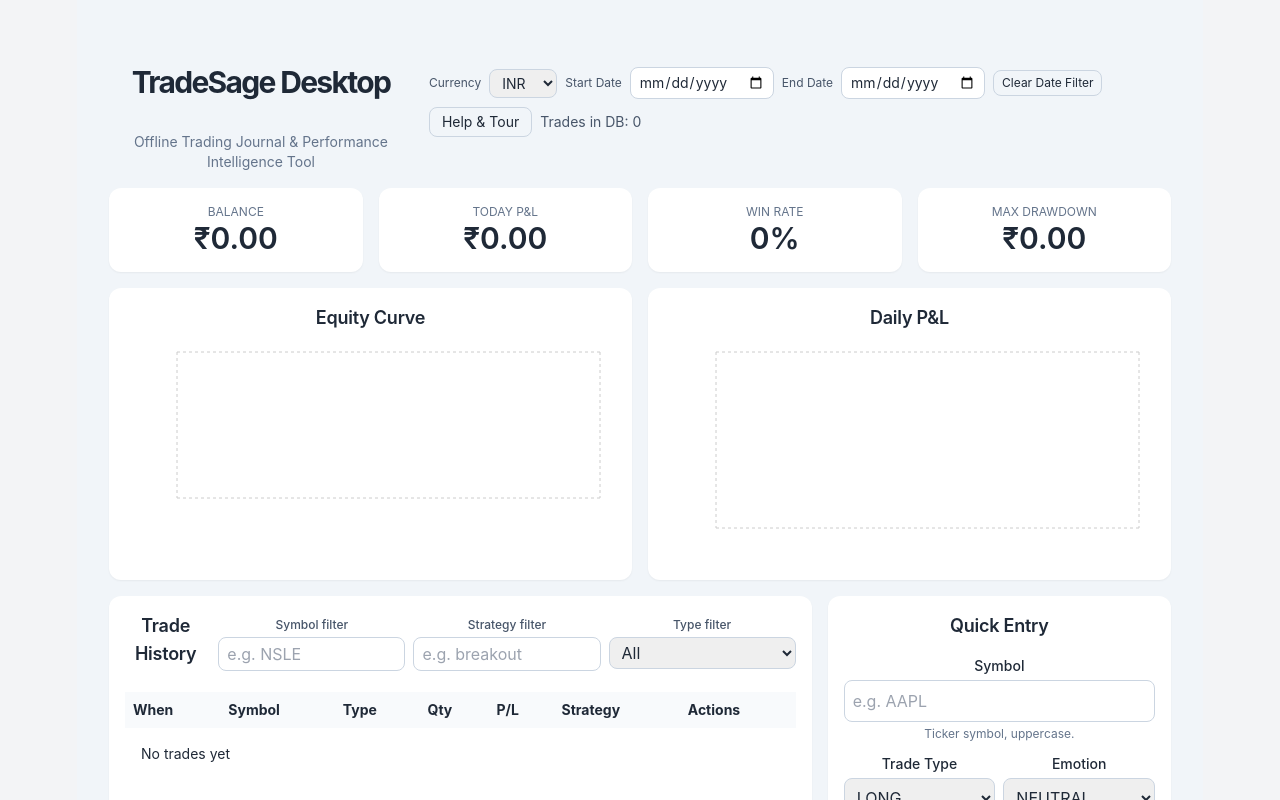
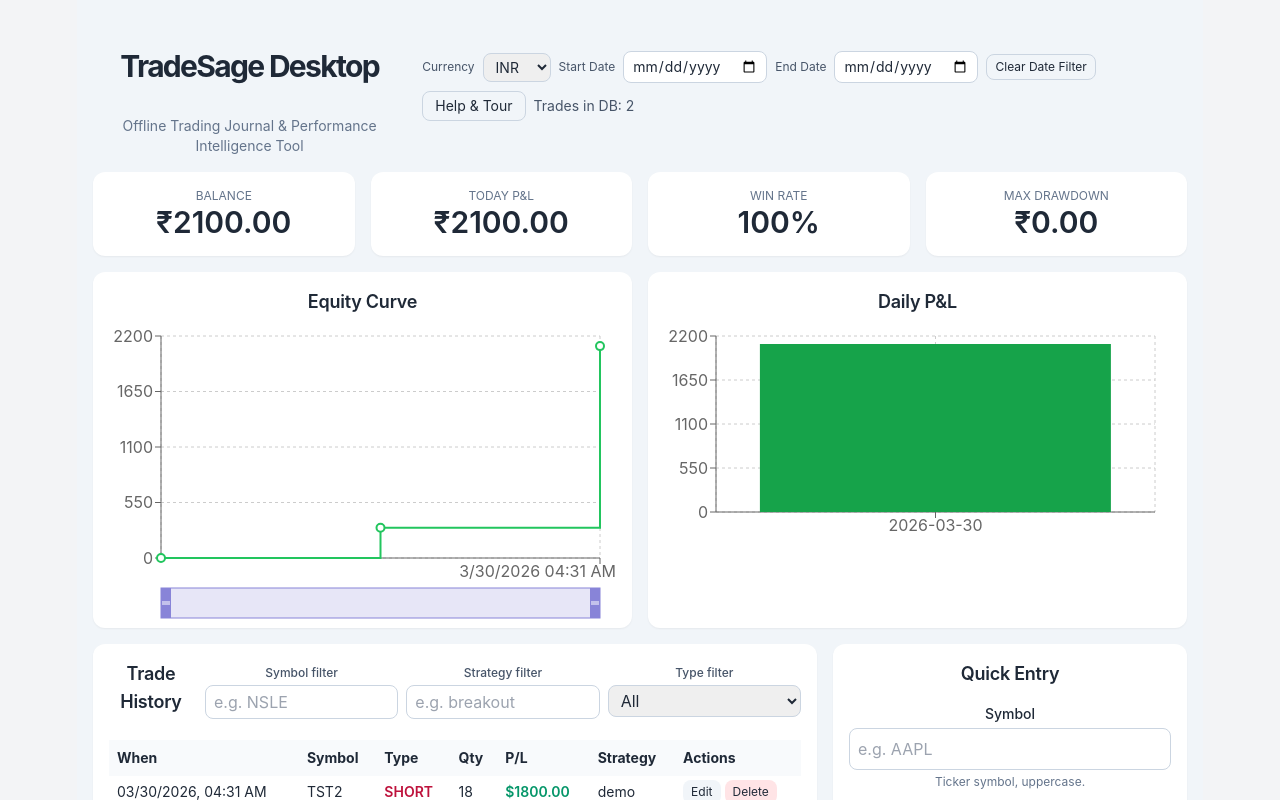
Before and after one commit to mukundsawant1/stock_trace, a React (Vite) app: page / in a window 1280 px wide. Shown: the top 800 px of the page. Built offline with nearby package versions, Linux system fonts and the light colour scheme.

Commit message:
fix: equity curve baseline, tooltip, axis mode, UI scroll/layout

```diff
--- a/src/App.css
+++ b/src/App.css
@@ -1,5 +1,6 @@
 * { box-sizing: border-box; }
-body { margin: 0; }
+body { margin: 0; overflow-y: auto; }
+.container { max-width: 1400px; margin: 0 auto; padding: 16px; min-height: 100vh; }
 .bg-slate-100 { background-color: #f1f5f9; }
 .bg-white { background-color: #ffffff; }
 .text-slate-500 { color: #64748b; }
--- a/src/App.tsx
+++ b/src/App.tsx
@@ -1,6 +1,6 @@
 import type { FormEvent } from 'react';
-import { useEffect, useMemo, useState } from 'react';
-import { Bar, BarChart, Brush, CartesianGrid, Line, LineChart, ResponsiveContainer, Tooltip, XAxis, YAxis } from 'recharts';
+import { useEffect, useMemo, useRef, useState } from 'react';
+import { Bar, BarChart, Brush, CartesianGrid, Cell, Line, LineChart, ResponsiveContainer, Tooltip, XAxis, YAxis } from 'recharts';
 import './App.css';
 import { useTradeStore } from './store/tradeStore';
 import { getDailyPL, getDrawdown, getRunningBalance, getStreaks, getWinRate, getAvgWinLoss, groupByStrategy } from './utils/analytics';
@@ -50,9 +50,39 @@
   };
 
   const formatCurrency = (value: number) => `${currencySymbols[currency]}${value.toFixed(2)}`;
+  const seededDemoRef = useRef(false);
+
   useEffect(() => {
     loadTrades();
   }, [loadTrades]);
+
+  useEffect(() => {
+    if (!seededDemoRef.current && !loading && trades.length === 0) {
+      seededDemoRef.current = true;
+      addTrade({
+        symbol: 'TST1',
+        type: 'LONG',
+        entryPrice: 100,
+        exitPrice: 110,
+        quantity: 30,
+        strategy: 'demo',
+        emotion: 'CONFIDENT',
+        note: 'Demo trade 1 (+300)'
+      });
+      setTimeout(() => {
+        addTrade({
+          symbol: 'TST2',
+          type: 'SHORT',
+          entryPrice: 200,
+          exitPrice: 100,
+          quantity: 18,
+          strategy: 'demo',
+          emotion: 'GREED',
+          note: 'Demo trade 2 (+3600)'
+        });
+      }, 50);
+    }
+  }, [loading, trades.length, addTrade]);
 
   useEffect(() => {
     if (selected) {
@@ -106,18 +136,47 @@
 
   const equityData = useMemo(() => {
     let balance = 0;
-    return getRunningBalance(filteredTrades)
-      .sort((a, b) => new Date(a.timestamp).getTime() - new Date(b.timestamp).getTime())
-      .map((trade, index) => {
-        balance += trade.profitLoss;
-        const baseTime = new Date(trade.timestamp).getTime();
-        return {
-          time: baseTime + index,
-          displayTime: new Date(baseTime).toLocaleString(),
+    const sortedTrades = [...filteredTrades].sort((a, b) => new Date(a.timestamp).getTime() - new Date(b.timestamp).getTime());
+
+    const data: Array<{time:number; displayTime:string; balance:number; pnl:number; index:number}> = [];
+
+    if (sortedTrades.length > 0) {
+      const firstTime = new Date(sortedTrades[0].timestamp).getTime();
+      data.push({
+        time: firstTime - 1,
+        displayTime: new Date(firstTime - 1).toLocaleString([], { hour: '2-digit', minute: '2-digit', day: '2-digit', month: '2-digit', year: 'numeric' }),
+        balance: 0,
+        pnl: 0,
+        index: 0
+      });
+    }
+
+    sortedTrades.forEach((trade, idx) => {
+      const pnl = trade.type === 'SHORT'
+        ? (trade.entryPrice - trade.exitPrice) * trade.quantity
+        : (trade.exitPrice - trade.entryPrice) * trade.quantity;
+
+      balance += pnl;
+      const time = new Date(trade.timestamp).getTime();
+
+      data.push({
+        time,
+        displayTime: new Date(time).toLocaleString([], { hour: '2-digit', minute: '2-digit', day: '2-digit', month: '2-digit', year: 'numeric' }),
         balance,
-          pnl: trade.profitLoss
-        };
+        pnl,
+        index: idx + 1
       });
+    });
+
+    let lastTime = 0;
+    data.forEach((point) => {
+      if (point.time <= lastTime) {
+        point.time = lastTime + 1;
+      }
+      lastTime = point.time;
+    });
+
+    return data;
   }, [filteredTrades]);
 
   console.log('Equity Data:', equityData);
@@ -131,6 +190,8 @@
   const strategySummary = groupByStrategy(filteredTrades);
 
   const totalPL = filteredTrades.reduce((sum, t) => sum + t.profitLoss, 0);
+  const hideBrush = equityData.length < 3;
+  const isEmptyEquity = equityData.length < 2;
 
   const submitTrade = (e: FormEvent<HTMLFormElement>) => {
     e.preventDefault();
@@ -176,8 +237,8 @@
   };
 
   return (
-    <div className="min-h-screen p-4 md:p-8 bg-slate-100">
-      <div className="max-w-[1280px] mx-auto space-y-4">
+    <div className="container bg-slate-100">
+      <div className="space-y-4">
         <header className="flex flex-col md:flex-row items-start md:items-center justify-between gap-4">
           <div>
             <h1 className="text-3xl font-bold">TradeSage Desktop</h1>
@@ -276,17 +337,21 @@
         <section className="grid grid-cols-1 lg:grid-cols-2 gap-4">
           <article className="p-4 rounded-lg bg-white shadow-sm">
             <h2 className="text-lg font-semibold mb-2">Equity Curve</h2>
-            <div className="h-56">
-              <ResponsiveContainer width="100%" height="100%">
+            <div className="h-72">
+              {isEmptyEquity ? (
+                <div className="flex h-full items-center justify-center text-slate-500 text-sm border border-dashed rounded-lg">
+                  Add more trades to see meaningful equity curve
+                </div>
+              ) : (
+                <ResponsiveContainer width="100%" height={300}>
                   <LineChart data={equityData} margin={{ top: 12, right: 16, left: -8, bottom: 6 }}>
                     <CartesianGrid strokeDasharray="3 3" />
                     <XAxis
                       dataKey="time"
-                    minTickGap={20}
+                      type="category"
                       tickFormatter={(value) =>
-                      new Date(Number(value)).toLocaleString([], {
-                        month: '2-digit',
-                        day: '2-digit',
+                        new Date(Number(value)).toLocaleDateString() + ' ' +
+                        new Date(Number(value)).toLocaleTimeString([], {
                           hour: '2-digit',
                           minute: '2-digit'
                         })
@@ -295,22 +360,28 @@
                     <YAxis />
                     <Tooltip
                       labelFormatter={(label) => new Date(Number(label)).toLocaleString()}
-                    formatter={(value: number, name: string) => [
-                      `${currencySymbols[currency]}${Number(value).toFixed(2)}`,
-                      name === 'balance' ? 'Balance' : 'P&L'
-                    ]}
+                      formatter={(value: number, name: string, props) => {
+                        if (name === 'balance') {
+                          return [`${currencySymbols[currency]}${Number(value).toFixed(2)}`, 'Balance'];
+                        }
+                        if (name === 'pnl') {
+                          return [`${currencySymbols[currency]}${Number(props.payload?.pnl).toFixed(2)}`, 'Trade P&L'];
+                        }
+                        return [`${currencySymbols[currency]}${Number(value).toFixed(2)}`, name];
+                      }}
                     />
                     <Line
                       type="stepAfter"
                       dataKey="balance"
                       stroke="#22c55e"
                       strokeWidth={2}
-                    dot={{ r: 3 }}
+                      dot={{ r: 4 }}
                       activeDot={{ r: 6 }}
                     />
-                  <Brush dataKey="time" height={30} stroke="#8884d8" travellerWidth={10} />
+                    {!hideBrush && <Brush dataKey="index" height={30} stroke="#8884d8" travellerWidth={10} />}
                   </LineChart>
                 </ResponsiveContainer>
+              )}
             </div>
           </article>
 
@@ -323,7 +394,11 @@
                   <XAxis dataKey="date" />
                   <YAxis />
                   <Tooltip formatter={(value: number) => `$${Number(value).toFixed(2)}`} />
-                  <Bar dataKey="profitLoss" fill="#2563eb" />
+                  <Bar dataKey="profitLoss">
+                    {dailyPL.map((entry, idx) => (
+                      <Cell key={`cell-${idx}`} fill={entry.profitLoss >= 0 ? '#16a34a' : '#dc2626'} />
+                    ))}
+                  </Bar>
                 </BarChart>
               </ResponsiveContainer>
             </div>
```
Lines whose indentation alone changed are shown as unchanged.
